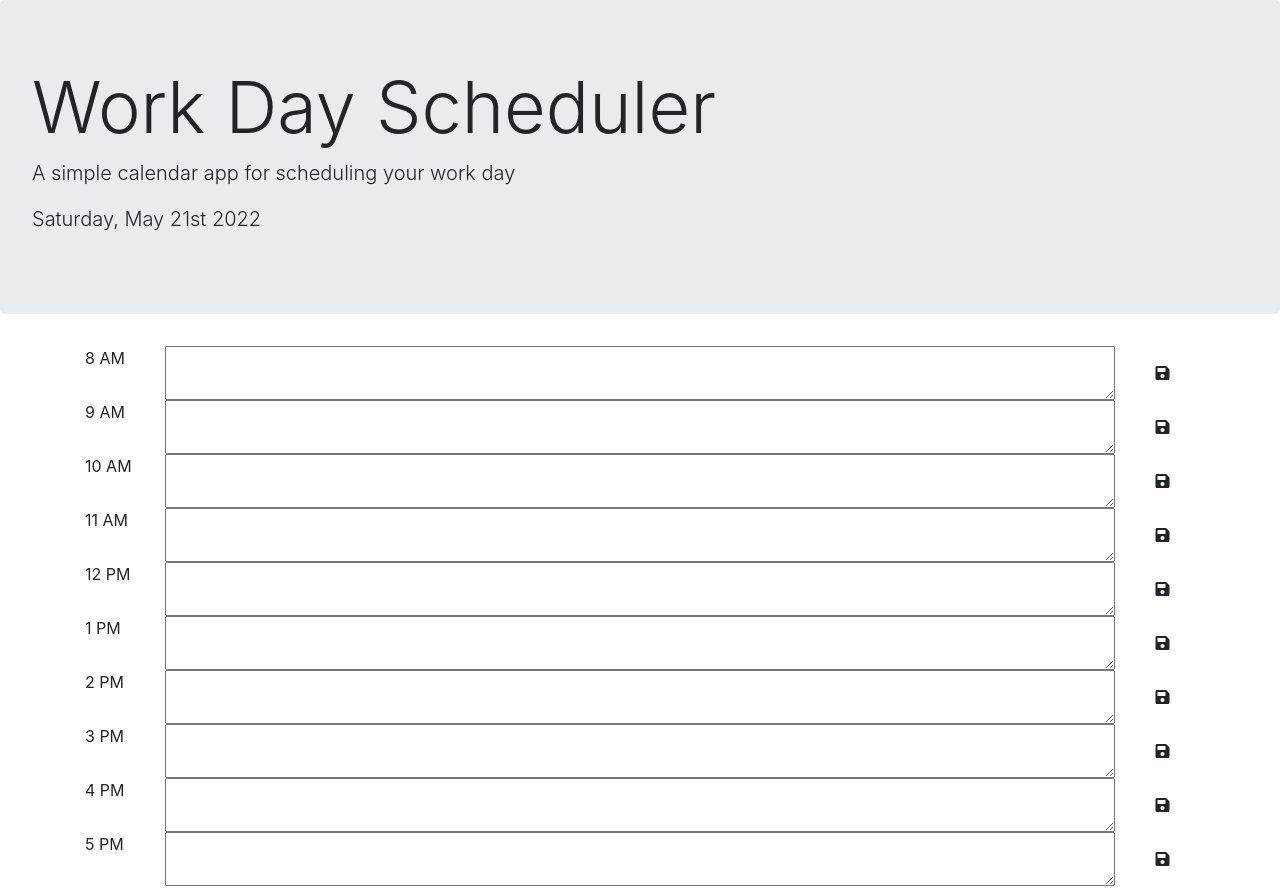
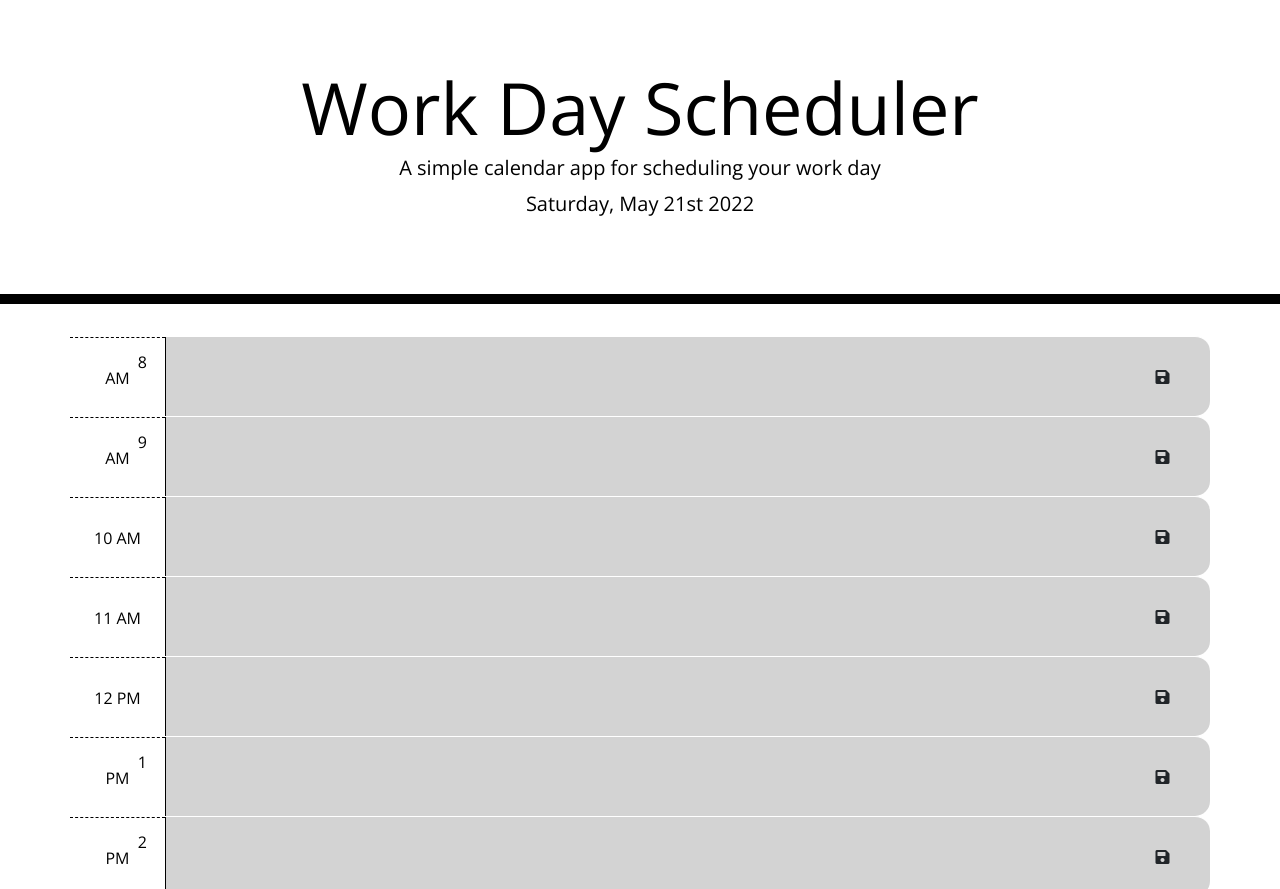
Before and after one commit to kattheswagger1122/workday-scheduler-kat, a plain HTML site: page index.html in a window 1280 px wide. Shown: the top 889 px of the page. Drawn offline with nearby package versions, Linux system fonts and the light colour scheme.

Commit message:
minor fixes

```diff
--- a/assets/css/style.css
+++ b/assets/css/style.css
@@ -0,0 +1,86 @@
+body {
+    font-family: "Open Sans", sans-serif;
+    font-size: 16px;
+    line-height: 1;
+  }
+
+button {
+    color: aqua;
+}
+
+  textarea {
+    background: transparent;
+    border: none;
+    resize: none;
+    color: #000000;
+    border-left: 1px solid black;
+    padding: 10px;
+  }
+
+  .jumbotron {
+    text-align: center;
+    background-color: transparent;
+    color: black;
+    border-radius: 0;
+    border-bottom: 10px solid black;
+  }
+
+  .description {
+    white-space: pre-wrap;
+  }
+
+  .time-block {
+    text-align: center;
+    border-radius: 15px;
+  }
+
+  .row {
+    white-space: pre-wrap;
+    height: 80px;
+    border-top: 1px solid white;
+  }
+
+  .hour {
+    background-color: #ffffff;
+    color: #000000;
+    border-top: 1px dashed #000000;
+  }
+
+  .past {
+    background-color: #d3d3d3;
+    color: white;
+  }
+
+  .present {
+    background-color: #ff6961;
+    color: white;
+  }
+
+  .future {
+    background-color: #77dd77;
+    color: white;
+  }
+
+
+
+  @media screen and (max-width: 768px), screen and (max-width: 575px) {
+    .row {
+      height: auto;
+      margin-top: 20px;
+    }
+
+    .hour {
+      padding-right: 17%;
+    }
+
+    .saveBtn {
+      border: 0;
+      border-radius: 0.25rem;
+      height: 50px;
+    }
+
+    textarea {
+      min-height: 85px;
+      border: 0;
+    }
+  }
```
Also changed, not shown: index.html (+6 -16 lines).
